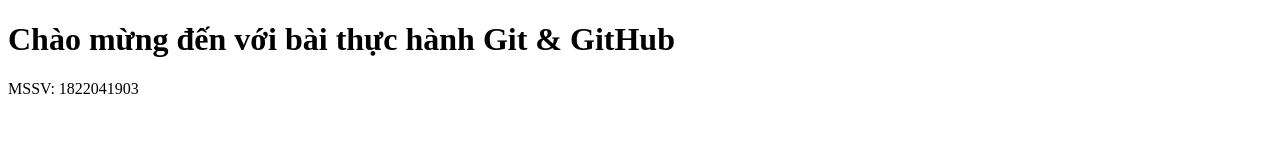
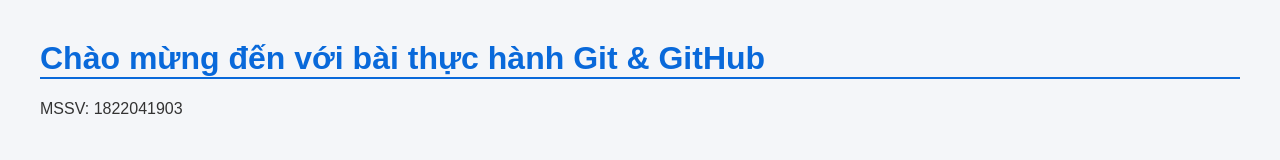
Before and after one commit to 1822041903-arch/ThucHanhGit_1822041903, a plain HTML site: page index.html in a window 1280 px wide. Drawn offline with Linux system fonts and the light colour scheme.

Commit message:
feat: Thêm file style.css và liên kết giao diện

```diff
--- a/index.html
+++ b/index.html
@@ -3,6 +3,7 @@
 <head>
     <meta charset="UTF-8">
     <title>Thực Hành Git & GitHub - 1822041903</title>
+    <link rel="stylesheet" href="style.css">
 </head>
 <body>
     <h1>Chào mừng đến với bài thực hành Git & GitHub</h1>
--- /dev/null
+++ b/style.css
@@ -0,0 +1,11 @@
+body {
+    font-family: Arial, sans-serif;
+    background-color: #f4f6f9;
+    color: #333;
+    margin: 40px;
+}
+
+h1 {
+    color: #0969da;
+    border-bottom: 2px solid #0969da;
+}
```
